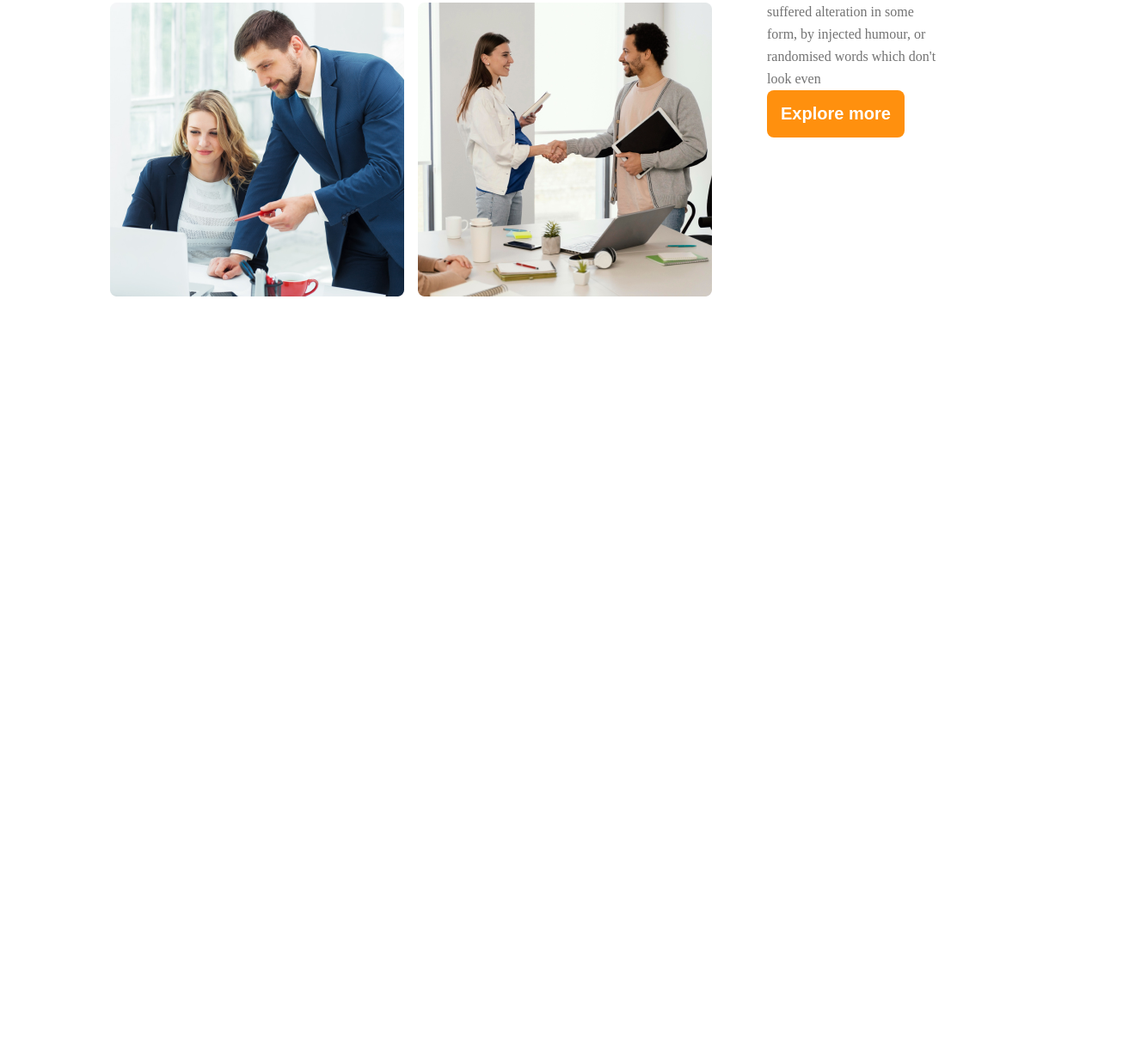
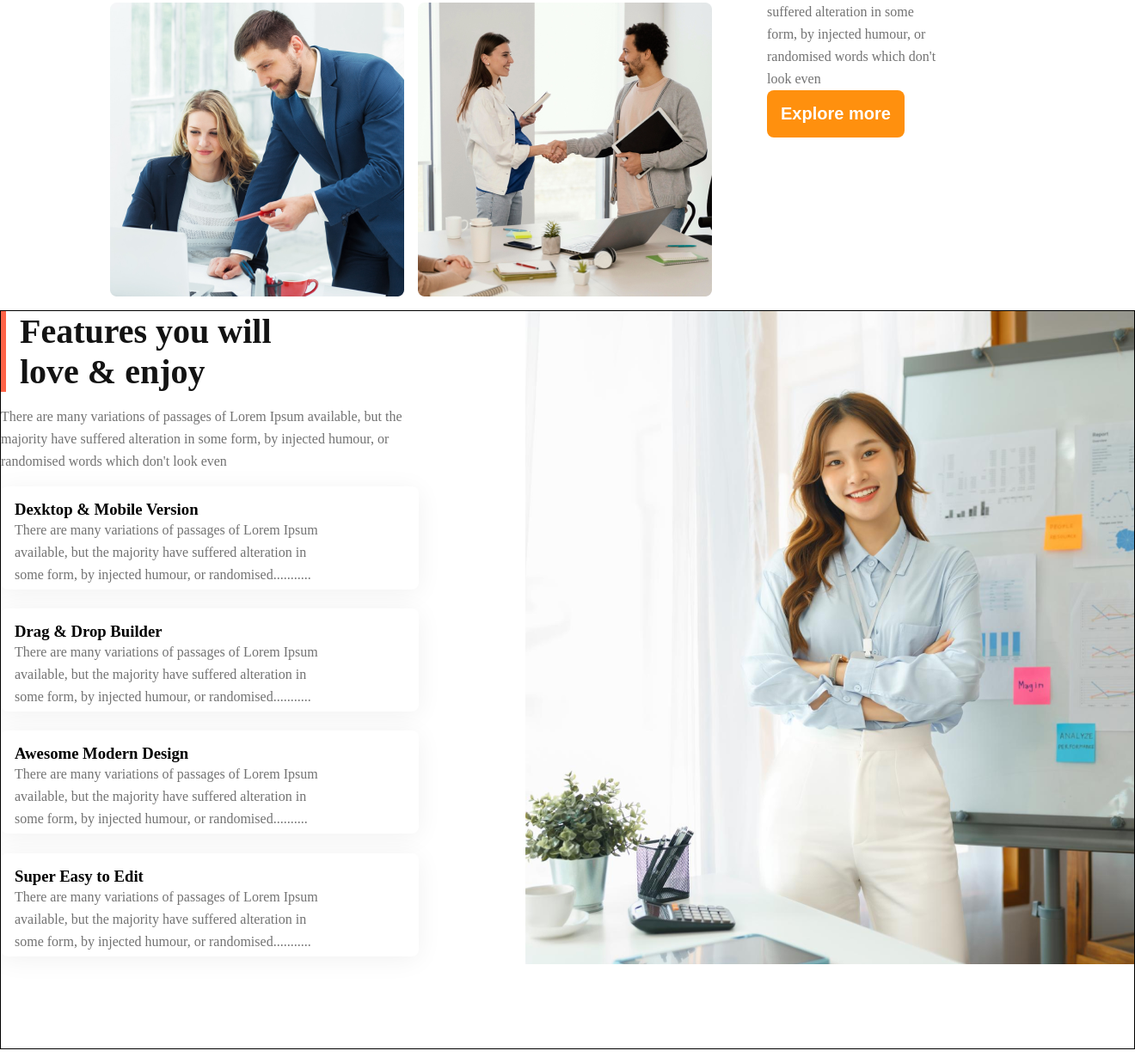
Before and after one commit to mr9asif/Archetecture-Website, a plain HTML site: page index.html in a window 1280 px wide. Shown: the part 1161-2398 px from the top of the page at 86% size, 1320 px wide, since content can reach past the window. Before the commit the page ends 1506 px from the top, so only its background shows below. Drawn offline with Linux system fonts and the light colour scheme.

Commit message:
added feature

```diff
--- a/index.html
+++ b/index.html
@@ -43,6 +43,33 @@
                 <button class="content-btn">Explore more</button>
             </div>
         </div>
+           <!-- Feature---section -->
+                  <div class="feature-section">
+                    <div class="feature-content">
+                        <h2 class="feature-title">Features you will <br> love & enjoy</h2>
+                        <p class="feature-para">There are many variations of passages of Lorem Ipsum available, but the majority have suffered alteration in some form, by injected humour, or randomised words which don't look even</p>
+                        <div class="card">
+                            <h3>Dexktop & Mobile Version</h3>
+                            <p>There are many variations of passages of Lorem Ipsum available, but the majority have suffered alteration in some form, by injected humour, or randomised...........</p>
+                        </div>
+                        <div class="card">
+                            <h3>Drag & Drop Builder</h3>
+                            <p>There are many variations of passages of Lorem Ipsum available, but the majority have suffered alteration in some form, by injected humour, or randomised...........</p>
+                        </div>
+                        <div class="card">
+                            <h3>Awesome Modern Design</h3>
+                            <p>There are many variations of passages of Lorem Ipsum available, but the majority have suffered alteration in some form, by injected humour, or randomised..........</p>
+                        </div>
+                        <div class="card">
+                            <h3>Super Easy to Edit</h3>
+                            <p>There are many variations of passages of Lorem Ipsum available, but the majority have suffered alteration in some form, by injected humour, or randomised...........</p>
+                        </div>
+                    </div>
+                    <div class="feature-img">
+                        <img src="./images/architect.png" alt="">
+
+                    </div>
+                  </div>
     </main>
     <footer>
 
--- a/style/style.css
+++ b/style/style.css
@@ -144,8 +144,64 @@ line-height: normal;
   .main-content{
     margin-left:4rem;
   }
+ /* Feature-----section-------- */
+  .feature-section{
+    width: 1320px;
+    height: 860px;
+    display: flex;
+    border: 1px solid;
+    margin:1rem auto;
+  }
+  .feature-title{
+    color:#131313;
+  font-size:2.5rem;
+  font-style: normal;
+  font-weight: 700;
+  line-height: normal;
+  border-left: 6px solid tomato;
+   padding-left: 1rem;
+   margin-bottom: 1rem;
 
+  }
+  .feature-para{
+    color:#727272;
+    font-size: 16px;
+    font-style: normal;
+    font-weight: 400;
+    line-height: 26px;
+    margin-bottom: 1rem;;
+  }
+  .card{
+    border-radius: 8px;
+    background: #FFF;
+    width: 486px;
+    height: 120px;
+    flex-shrink: 0;
+    box-shadow: 0px 4px 30px 0px rgba(0, 0, 0, 0.06);
+    padding:1rem;
+    margin-bottom: 1.4rem;
+  }
+  .card h2{
+    color:#131313;
+    font-size: 20px;
+    font-style: normal;
+    font-weight: 600;
+    line-height: normal;
 
+  }
+  .card p{
+    color: var(--Dark-03, #727272);
+    font-size: 16px;
+    font-style: normal;
+    font-weight: 400;
+    line-height: 26px;
+  }
+  .feature-img img{
+    width: 708px;
+    height: 760px;
+    flex-shrink: 0;
+    object-fit: cover;
+  }
 
 
 /* -----Resposive --Mobile */
```
